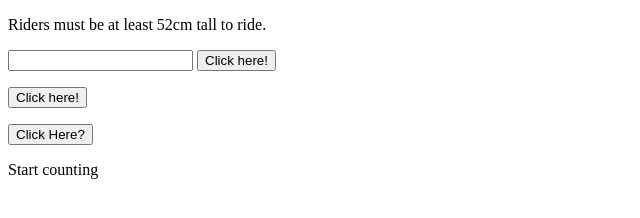
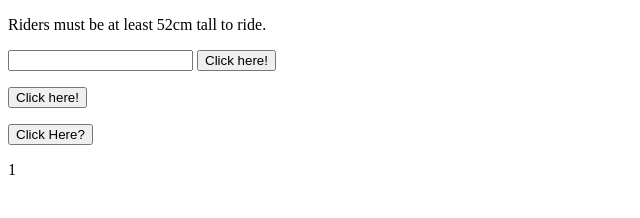
Before and after one commit to Gabriel-Jones-code/javaScriptProjects, a plain HTML site: page basicJavaScriptProjects/project6TernaryOperators/index.html in a window 1280 px wide. Both pictures are taken after a click on the element "Start counting". Shown: the whole page, without its empty margins (0-640 px from the left). Drawn offline with Linux system fonts and the light colour scheme.

Commit message:
Debugging
You need to assign values to make a code work. Stop, proof read, and SAVE, YOUR, WORK!!

```diff
--- a/basicJavaScriptProjects/project6TernaryOperators/JS/main.js
+++ b/basicJavaScriptProjects/project6TernaryOperators/JS/main.js
@@ -36,12 +36,15 @@ document.getElementById("null").innerHTML = null;
 }*/
 //Comment out so the rest of the code works
 
-function counting() {
-    var startingPoint = 0;              //declaring a variable
-    function plusPlus() {               //nested function
-        startingPoint += 1              //takes previous var and adds 1
+function callCounting() {
+    document.getElementById("nestedFunction").innerHTML = counting();
+    //Don't forget to assign a var or function to /|\
+    function counting() {
+        var startingPoint = 0;              //declaring a variable
+            function plusPlus() {               //nested function
+                startingPoint += 1;             //takes previous var and adds 1
+            }
+        plusPlus();                         //calls for and runs function
+        return startingPoint;               //gives function a value
     }
-    plusPlus();                         //calls for and runs function
-    return startingPoint;               //gives function a value
-
 }
--- a/basicJavaScriptProjects/project6TernaryOperators/index.html
+++ b/basicJavaScriptProjects/project6TernaryOperators/index.html
@@ -14,6 +14,6 @@
         <p id="regina"></p>
         <button onclick="print()">Click Here?</button>
         <p id="null"></p>
-        <p id="nestedFunction" onclick="counting()">Start counting</p>
+        <p id="nestedFunction" onclick="callCounting()">Start counting</p>
     </body>
 </html>
```
